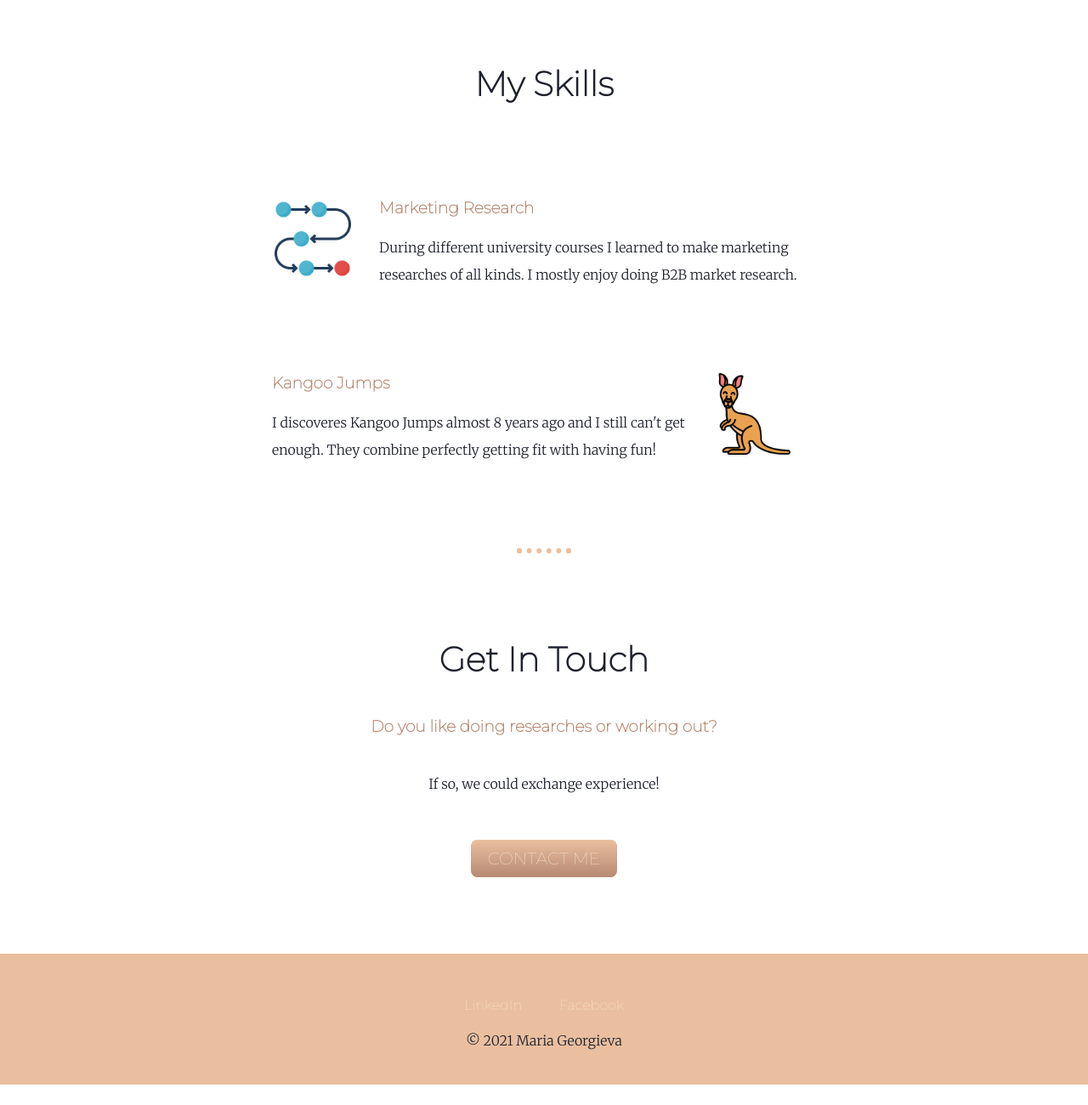
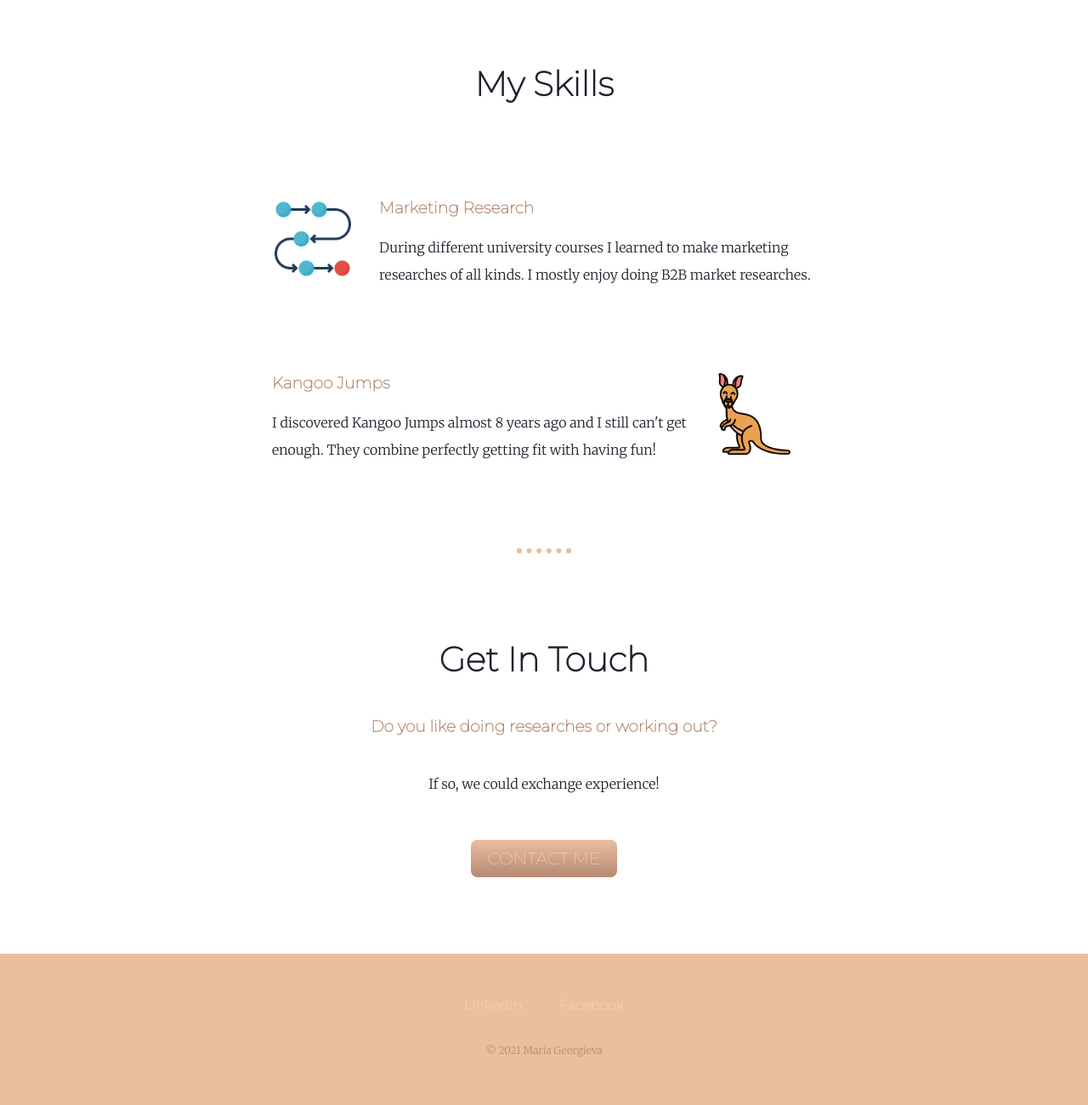
Before and after one commit to maria5566/personalsite, a plain HTML site: page index.html in a window 1280 px wide. Shown: the part 1247-2547 px from the top of the page at 85% size. Before the commit the page ends 2523 px from the top, so only its background shows below. Drawn offline with Linux system fonts and the light colour scheme.

Commit message:
Update index.html

```diff
--- a/index.html
+++ b/index.html
@@ -31,12 +31,12 @@
       <div class="skill-row">
         <img class="marketing" src="images/marketing.png" alt="marketing" height=50px>
         <h3>Marketing Research</h3>
-        <p>During different university courses I learned to make marketing researches of all kinds. I mostly enjoy doing B2B market research.</p>
+        <p>During different university courses I learned to make marketing researches of all kinds. I mostly enjoy doing B2B market researches.</p>
       </div>
       <div class="skill-row">
         <img class="kangoo" src="images/kangaroo.png" alt="kangoo-jumps">
         <h3>Kangoo Jumps</h3>
-        <p>I discoveres Kangoo Jumps almost 8 years ago and I still can't get enough. They combine perfectly getting fit with having fun!</p>
+        <p>I discovered Kangoo Jumps almost 8 years ago and I still can't get enough. They combine perfectly getting fit with having fun!</p>
       </div>
     </div>
     <hr>
@@ -52,7 +52,7 @@
   <div class="bottom-container">
     <a class="footer-link" href="https://www.linkedin.com/in/maria-georgieva-3846a5175?fbclid=IwAR1pSRcb8VYTEKkc4wVMr0EVsB8-XXBPLdpvOcXu-4kQR0_NPtb4tTHAMqM">LinkedIn</a>
     <a class="footer-link" href="https://www.facebook.com/profile.php?id=100010645242054">Facebook</a>
-    <p>© 2021 Maria Georgieva</p>
+    <p class="copyright">© 2021 Maria Georgieva</p>
   </div>
 
 </body>
```
